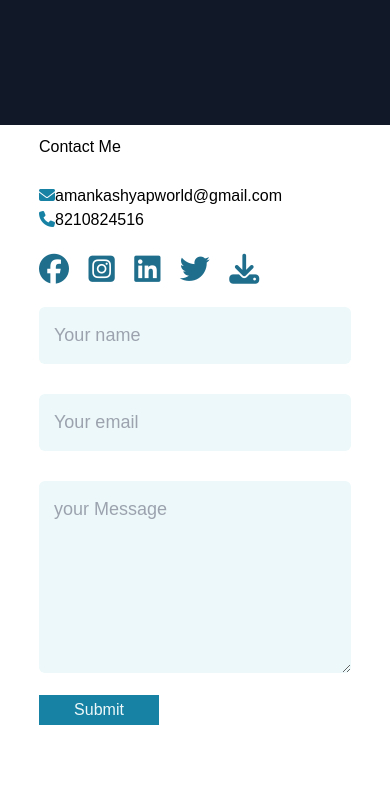
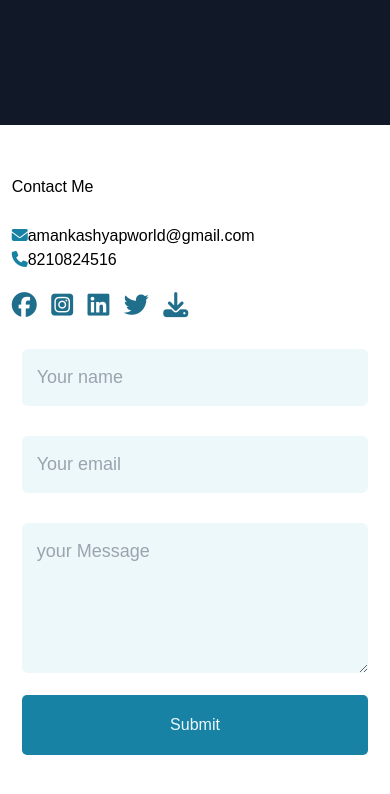
Before and after one commit to amankhy/paymentgateway, a plain HTML site: page index.html in a window 390 px wide. Shown: the part 774-1568 px from the top of the page. Before the commit the page ends 1509 px from the top, so only its background shows below. Drawn offline with nearby package versions, Linux system fonts and the light colour scheme.

Commit message:
Update contact.css

```diff
--- a/contact.css
+++ b/contact.css
@@ -4,70 +4,68 @@
     font-family: 'Poppins', sans-serif;
     box-sizing: border-box;
 }
- html{
+html {
     scroll-behavior: smooth;
 }
 .container {
-    padding: 10px 10%;
-
-
+    padding: 10px 5%;
+    max-width: 1200px;
+    margin: auto;
 }
-
-
+.contact-left, .contact-right {
+    flex: 1;
+}
 .contact-left {
-    flex-basis: 35%;
+    padding: 20px;
 }
-
 .contact-right {
-    flex-basis: 60%;
+    padding: 20px;
 }
-
 .contact-left p {
     margin-top: 30px;
 }
-
 .contact-left p i {
     margin-right: 15px;
     font-size: 25px;
 }
- .content{
+.content {
     margin-top: 25px;
 }
-
 .social-icons {
     margin-top: 15px;
 }
-
 .social-icons a {
     text-decoration: none;
     font-size: 30px;
     margin-right: 15px;
     display: inline-block;
     color: #1F6E8C;
-    transition: transform 0.5s;
+    transition: transform 0.5s, color 0.5s;
 }
-
 .social-icons a:hover {
     transform: translateY(-5px);
+    color: #145a73;
 }
-
 .btn {
     text-decoration: none;
-    height: 30px;
-    width: 120px;
+    height: 40px;
+    line-height: 40px;
+    width: 150px;
     text-align: center;
     color: #ECF8F9;
-    font-weight: 300;
+    font-weight: 500;
     display: inline-block;
     background: #1882a5;
     border: none;
-
+    border-radius: 5px;
+    transition: background 0.3s;
 }
-
+.btn:hover {
+    background: #145a73;
+}
 .contact-right form {
     width: 100%;
 }
-
 form input,
 form textarea {
     width: 100%;
@@ -80,10 +78,46 @@
     font-size: 18px;
     border-radius: 6px;
 }
-
- form btn2 {
-    padding: 30px 60px;
+form textarea {
+    height: 150px;
+    resize: vertical;
+}
+form .btn2 {
+    padding: 10px 20px;
     font-size: 20px;
     margin-top: 20px;
     cursor: pointer;
+    display: inline-block;
+    background: #1882a5;
+    color: #ECF8F9;
+    border-radius: 5px;
+    transition: background 0.3s;
 }
+form .btn2:hover {
+    background: #145a73;
+}
+
+/* Media Queries for Responsiveness */
+@media (max-width: 768px) {
+    .container {
+        padding: 10px 3%;
+    }
+    .contact-left, .contact-right {
+        flex-basis: 100%;
+        margin-bottom: 20px;
+    }
+    .contact-left, .contact-right {
+        padding: 10px;
+    }
+}
+@media (max-width: 480px) {
+    .social-icons a {
+        font-size: 25px;
+        margin-right: 10px;
+    }
+    .btn, form .btn2 {
+        width: 100%;
+        height: auto;
+        padding: 10px 0;
+    }
+}
```
Lines whose indentation alone changed are shown as unchanged.
